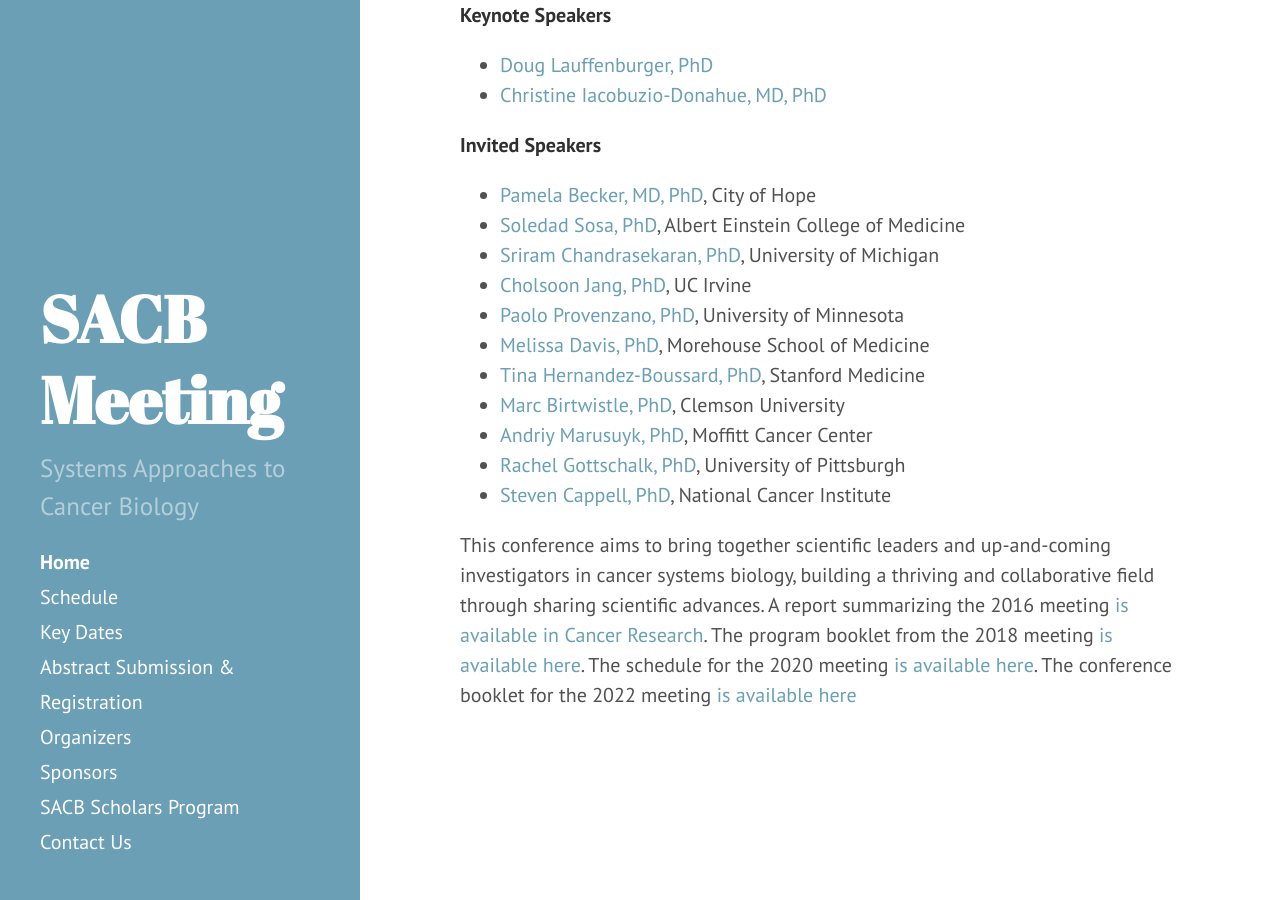
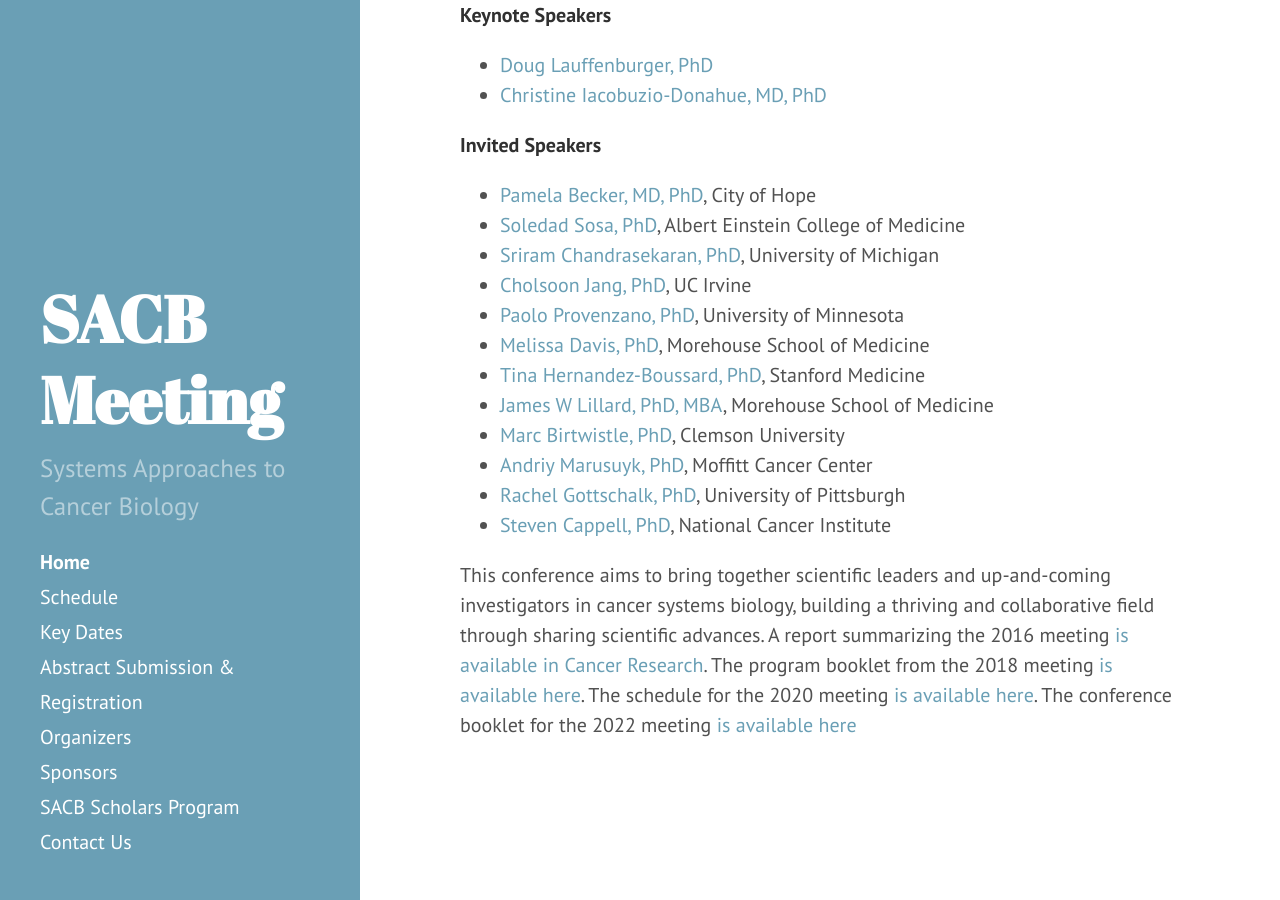
Before and after one commit to AECCSB/sacb-meeting, a Jekyll site: the page built from index.md, in a window 1280 px wide and 900 px high, scrolled down 634 px. Built offline with Jekyll 4.4.1, drawn with Linux system fonts in a browser that asks for light colours.

Commit message:
Update index.md

```diff
--- a/index.md
+++ b/index.md
@@ -21,6 +21,7 @@
 - [Paolo Provenzano, PhD](https://cse.umn.edu/bme/paolo-provenzano), University of Minnesota
 - [Melissa Davis, PhD](https://www.mbdavislab.org/), Morehouse School of Medicine
 - [Tina Hernandez-Boussard, PhD](https://med.stanford.edu/boussard-lab/people/tina_hernandez_boussard.html), Stanford Medicine
+- [James W Lillard, PhD, MBA](https://www.msm.edu/about_us/FacultyDirectory/MicrobiologyBiochemistryImmunology/JamesLillard/index.php), Morehouse School of Medicine
 - [Marc Birtwistle, PhD](https://www.clemson.edu/cecas/departments/chbe/people/birtwistle_m.html), Clemson University
 - [Andriy Marusuyk, PhD](https://www.moffitt.org/research-science/researchers/andriy-marusyk/), Moffitt Cancer Center
 - [Rachel Gottschalk, PhD](https://www.isb.pitt.edu/people/faculty/rachel-gottschalk-phd), University of Pittsburgh
```
